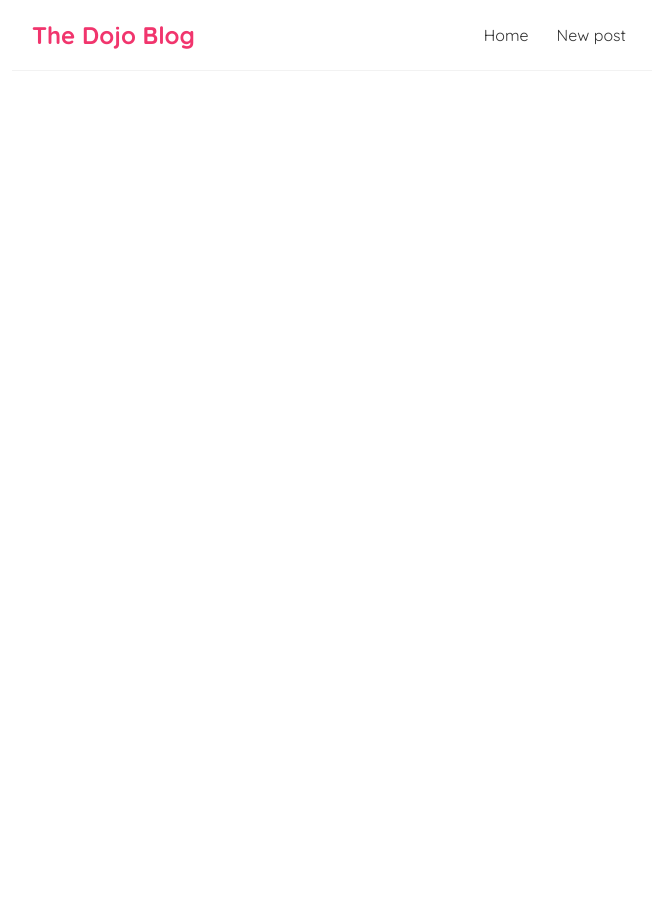
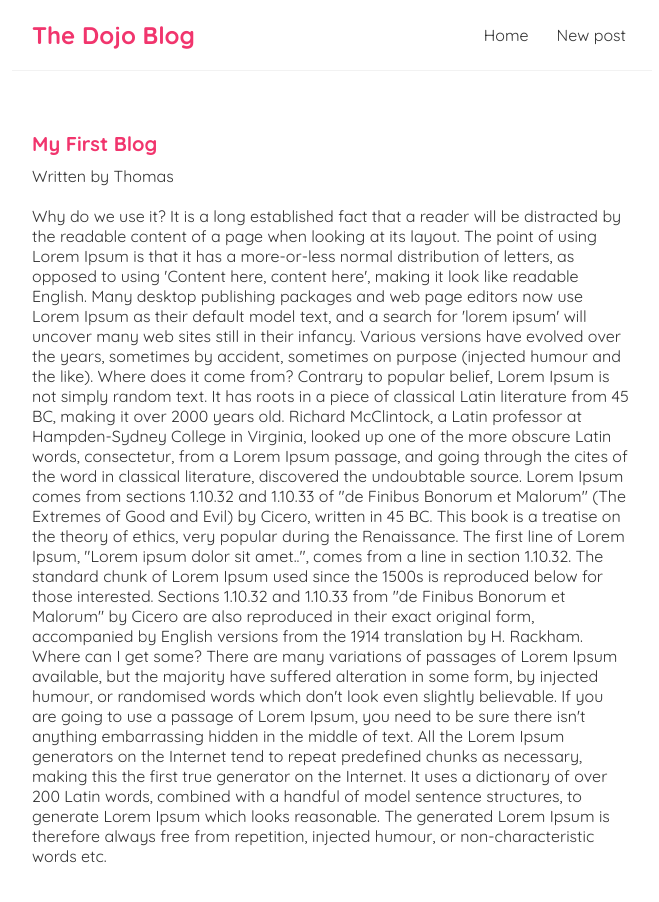
Before and after one commit to TinThomas/Dojo-blog, a React (Create React App) app: page /blogs/1 in a window 1280 px wide. Shown: the top 902 px of the page, without its empty margins (308-967 px from the left). Before the commit the page ends 800 px from the top, so only its background shows below. Built offline with nearby package versions, Linux system fonts and the light colour scheme; data requests are answered from the project's data file.

Commit message:
Added blog details page and links

```diff
--- a/src/App.js
+++ b/src/App.js
@@ -2,6 +2,7 @@
 import Home from './Home';
 import {BrowserRouter as Router, Route, Routes} from "react-router-dom";
 import Create from './Create';
+import BlogDetails from './BlogDetails';
 
 function App() {
 
@@ -13,6 +14,7 @@
           <Routes>
             <Route path='/' element={<Home/>} />
             <Route path='/create' element={<Create/>} />
+            <Route path='/blogs/:id' element={<BlogDetails/>} />
           </Routes>
         </div>
       </div>
--- /dev/null
+++ b/src/BlogDetails.js
@@ -0,0 +1,23 @@
+import { useParams } from "react-router-dom";
+import useFetch from "./useFetch";
+
+const BlogDetails = () => {
+  const {id} = useParams();
+  const {data: blog, error, isPending} = useFetch("http://localhost:8000/blogs/" + id);
+
+  return (
+    <div className="blog-details">
+      {isPending && <div>Loading</div>}
+      {error && <div>{error}</div>}
+      {blog && (
+        <article>
+          <h2>{blog.title}</h2>
+          <p>Written by {blog.author}</p>
+          <div>{blog.body}</div>
+        </article>
+      )}
+    </div>
+  );
+}
+
+export default BlogDetails;
--- a/src/BlogList.js
+++ b/src/BlogList.js
@@ -1,3 +1,5 @@
+import {Link} from "react-router-dom";
+
 const BlogList = ({blogs, title}) => {
 
   return (
@@ -5,8 +7,10 @@
       <h2>{title}</h2>
       {blogs.map((blog) => (
         <div className="blog-preview" key={blog.id}>
-          <h2>{blog.title}</h2>
-          <p>Written by {blog.author}</p>
+          <Link to={`/blogs/${blog.id}`}>
+            <h2>{blog.title}</h2>
+            <p>Written by {blog.author}</p>
+          </Link>
         </div>
       ))}
     </div>
--- a/src/index.css
+++ b/src/index.css
@@ -48,3 +48,25 @@
   color: #f1356d;
   margin-bottom: 8px;
 }
+
+.blog-preview a{
+  text-decoration: none;
+}
+
+/* blog details page */
+.blog-details h2 {
+  font-size: 20px;
+  color: #f1356d;
+  margin-bottom: 10px;
+}
+.blog-details div {
+  margin: 20px 0;
+}
+.blog-details button {
+  background: #f1356d;
+  color: #fff;
+  border: 0;
+  padding: 8px;
+  border-radius: 8px;
+  cursor: pointer;
+}
```
